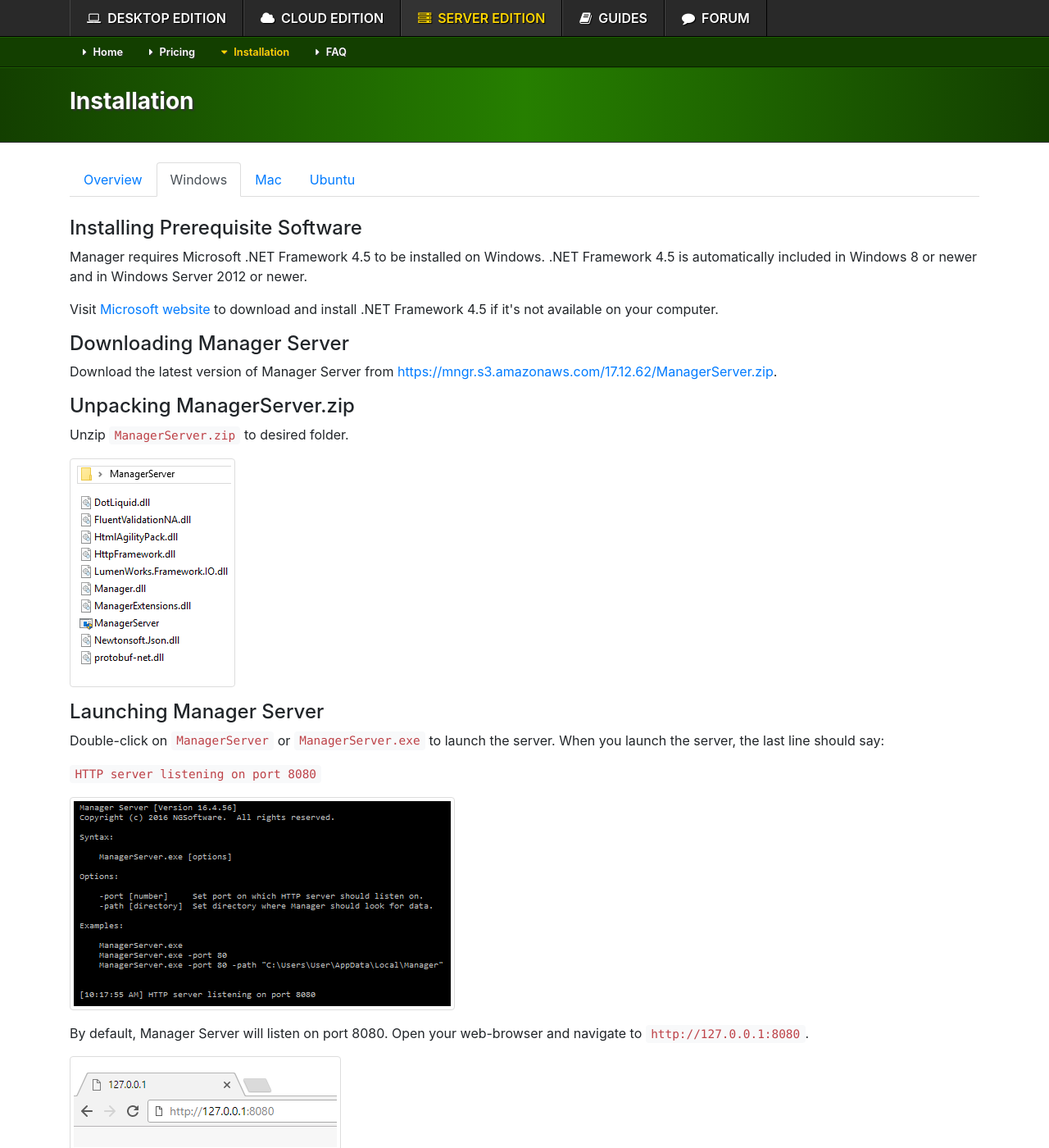
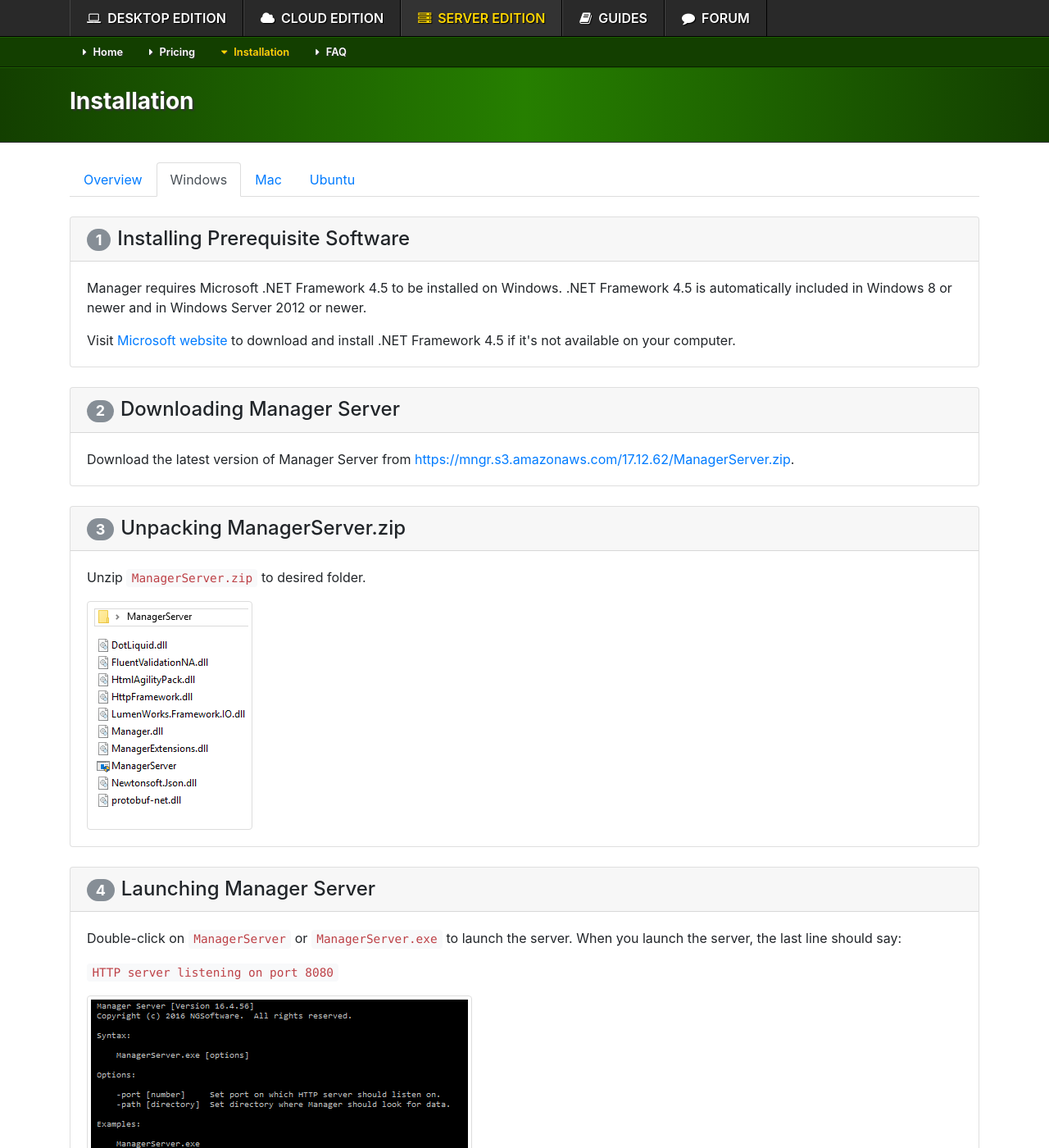
Before and after one commit to 3etechinns/www.manager.io, a Jekyll site: the page built from server/installation/windows/index.html, in a window 1280 px wide and 1400 px high. Shown: the whole window at 82% size. Built offline with Jekyll 4.4.1, drawn with Linux system fonts in a browser that asks for light colours; comment, search, counter and statistics services are not loaded.

Commit message:
no message

```diff
--- a/server/installation/windows/index.html
+++ b/server/installation/windows/index.html
@@ -10,87 +10,65 @@ title: Installation
 </ul>
 
 {% assign release = site.data.releases | last %}
-<h4>Installing Prerequisite Software</h4>
 
-<p>Manager requires Microsoft .NET Framework 4.5 to be installed on Windows. .NET Framework 4.5 is automatically included in Windows 8 or newer and in Windows Server 2012 or newer.</p>
+<div class="card mb-4"><h4 class="card-header"><span class="badge badge-pill badge-secondary mr-2">1</span>Installing Prerequisite Software</h4><div class="card-body">
+<p class="card-text">Manager requires Microsoft .NET Framework 4.5 to be installed on Windows. .NET Framework 4.5 is automatically included in Windows 8 or newer and in Windows Server 2012 or newer.</p>
+<p class="card-text">Visit <a href="https://www.microsoft.com/en-au/download/details.aspx?id=30653">Microsoft website</a> to download and install .NET Framework 4.5 if it's not available on your computer.</p>
+</div></div>
 
-<p>Visit <a href="https://www.microsoft.com/en-au/download/details.aspx?id=30653">Microsoft website</a> to download and install .NET Framework 4.5 if it's not available on your computer.</p>
+<div class="card mb-4"><h4 class="card-header"><span class="badge badge-pill badge-secondary mr-2">2</span>Downloading Manager Server</h4><div class="card-body">
+<p class="card-text">Download the latest version of Manager Server from <a href="https://mngr.s3.amazonaws.com/{{ release.version }}/ManagerServer.zip">https://mngr.s3.amazonaws.com/{{ release.version }}/ManagerServer.zip</a>.</p>
+</div></div>
 
-<h4>Downloading Manager Server</h4>
+<div class="card mb-4"><h4 class="card-header"><span class="badge badge-pill badge-secondary mr-2">3</span>Unpacking ManagerServer.zip</h4><div class="card-body">
+<p class="card-text">Unzip <code>ManagerServer.zip</code> to desired folder.</p>
+<p class="card-text"><img src="folder.png" class="img-thumbnail"></p>
+</div></div>
 
-<p>Download the latest version of Manager Server from <a href="https://mngr.s3.amazonaws.com/{{ release.version }}/ManagerServer.zip">https://mngr.s3.amazonaws.com/{{ release.version }}/ManagerServer.zip</a>.</p>
+<div class="card mb-4"><h4 class="card-header"><span class="badge badge-pill badge-secondary mr-2">4</span>Launching Manager Server</h4><div class="card-body">
+<p class="card-text">Double-click on <code>ManagerServer</code> or <code>ManagerServer.exe</code> to launch the server. When you launch the server, the last line should say:</p>
+<p class="card-text"><code>HTTP server listening on port 8080</code></p>
+<p class="card-text"><img src="console.png" class="img-thumbnail"></p>
+<p class="card-text">By default, Manager Server will listen on port 8080. Open your web-browser and navigate to <code>http://127.0.0.1:8080</code>.</p>
+<p class="card-text"><img src="address.png" class="img-thumbnail"></p>
+<p class="card-text">You should see login screen.</p>
+<p class="card-text"><img src="login.png" class="img-thumbnail"></p>
+<p class="card-text">Default administrator password is empty so just click <code>Login</code> button without entering any password.</p>
+</div></div>
 
-<h4>Unpacking ManagerServer.zip</h4>
+<div class="card mb-4"><h4 class="card-header"><span class="badge badge-pill badge-secondary mr-2">5</span>Access within local network</h4><div class="card-body">
+<p class="card-text">To access Manager Server from other computers within your local network, first find out IP address of the computer which is running Manager Server by running <code>ipconfig</code> command from command line.
+<p class="card-text">Look for the line which says <code>IPv4 Address</code> which will reveal IP address of your computer on LAN.
+<p class="card-text"><img src="ipconfig.png" class="img-thumbnail"></p>
+<p class="card-text">Your local IP address will typically start with <code>10.</code> or <code>192.168.</code>. For example, if your IP address is <code>192.168.1.4</code>, other computers on your local network will be able to access your Manager Server by typing into their web-browser <code>http://192.168.1.4:8080</code>. Take into consideration that by default, Windows Firewall will block inbound connections on port 8080 so you will need to create an exception so Windows Firewall will allow connection to your computer.
+</div></div>
 
-<p>Unzip <code>ManagerServer.zip</code> to desired folder.</p>
-
-<p><img src="folder.png" class="img-thumbnail"></p>
-
-<h4>Launching Manager Server</h4>
-
-<p>Double-click on <code>ManagerServer</code> or <code>ManagerServer.exe</code> to launch the server. When you launch the server, the last line should say:</p>
-
-<p><code>HTTP server listening on port 8080</code></p>
-
-<p><img src="console.png" class="img-thumbnail"></p>
-
-<p>By default, Manager Server will listen on port 8080. Open your web-browser and navigate to <code>http://127.0.0.1:8080</code>.</p>
-
-<p><img src="address.png" class="img-thumbnail"></p>
-
-<p>You should see login screen.</p>
-
-<p><img src="login.png" class="img-thumbnail"></p>
-
-<p>Default administrator password is empty so just click <code>Login</code> button without entering any password.</p>
-
-<h4>Access within local network</h4>
-
-<p>To access Manager Server from other computers within your local network, first find out IP address of the computer which is running Manager Server by running <code>ipconfig</code> command from command line.
-
-<p>Look for the line which says <code>IPv4 Address</code> which will reveal IP address of your computer on LAN.
-
-<p><img src="ipconfig.png" class="img-thumbnail"></p>
-
-<p>Your local IP address will typically start with <code>10.</code> or <code>192.168.</code>. For example, if your IP address is <code>192.168.1.4</code>, other computers on your local network will be able to access your Manager Server by typing into their web-browser <code>http://192.168.1.4:8080</code>. Take into consideration that by default, Windows Firewall will block inbound connections on port 8080 so you will need to create an exception so Windows Firewall will allow connection to your computer.
-
-<h4>Manager Server as a service</h4>
-
-<p>In order for anyone being able to access your Manager Server, your computer must be turned on and Manager Server instance must be running. Manager Server won't start by default when your computer restarts.</p>
-
-<p>To solve this problem, you can use free <a href="https://nssm.cc/">nssm.cc</a> in order to automatically launch Manager Server.</p>
-
+<div class="card mb-4"><h4 class="card-header"><span class="badge badge-pill badge-secondary mr-2">6</span>Manager Server as a service</h4><div class="card-body">
+<p class="card-text">In order for anyone being able to access your Manager Server, your computer must be turned on and Manager Server instance must be running. Manager Server won't start by default when your computer restarts.</p>
+<p class="card-text">To solve this problem, you can use free <a href="https://nssm.cc/">nssm.cc</a> in order to automatically launch Manager Server.</p>
 <ol>
 <li>First download NSSM and extract it to some folder</li>
 <li>Then install Manager Server as a service by entering the following command in your Terminal:</li>
 </ol>
+<p class="card-text"><code>nssm.exe install ManagerServer C:\your\path\to\manager\ManagerServer.exe</code></p>
+<p class="card-text">Then:<p>
+<p class="card-text"><code>nssm.exe start ManagerServer</code></p>
+<p class="card-text"><img src="nssm.png" class="img-thumbnail"></p>
+<p class="card-text">The first command will install the service and the second command will start Manager Server as a service. Now you can access Manager Server without launching <code>ManagerServer.exe</code> manually.</p>
+<p class="card-text">To remove Manager Server as a service, run following commands:</p>
+<p class="card-text"><code>nssm.exe stop ManagerServer</code></p>
+<p class="card-text">Then:</p>
+<p class="card-text"><code>nssm.exe remove ManagerServer</code></p>
+</div></div>
 
-<p><code>nssm.exe install ManagerServer C:\your\path\to\manager\ManagerServer.exe</code></p>
+<div class="card mb-4"><h4 class="card-header"><span class="badge badge-pill badge-secondary mr-2">7</span>Internet access</h4><div class="card-body">
+<p class="card-text">To access your Manager Server from the Internet, you will need to configure your router so it properly routes connections from the Internet into your computer running Manager Server. This is called port forwarding.
+</div></div>
 
-<p>Then:<p>
+<div class="card mb-4"><h4 class="card-header"><span class="badge badge-pill badge-secondary mr-2">8</span>Custom domain</h4><div class="card-body">
+<p class="card-text">Instead of typing IP address, your users can type domain name instead. This will involve setting up A record on your domain so the domain name (or subdomain) points to IP address of your Internet router.</p>
+</div></div>
 
-<p><code>nssm.exe start ManagerServer</code></p>
-
-<p><img src="nssm.png" class="img-thumbnail"></p>
-
-<p>The first command will install the service and the second command will start Manager Server as a service. Now you can access Manager Server without launching <code>ManagerServer.exe</code> manually.</p>
-
-<p>To remove Manager Server as a service, run following commands:</p>
-
-<p><code>nssm.exe stop ManagerServer</code></p>
-
-<p>Then:</p>
-
-<p><code>nssm.exe remove ManagerServer</code></p>
-
-<h4>Internet access</h4>
-
-<p>To access your Manager Server from the Internet, you will need to configure your router so it properly routes connections from the Internet into your computer running Manager Server. This is called port forwarding.
-
-<h4>Custom domain</h4>
-
-<p>Instead of typing IP address, your users can type domain name instead. This will involve setting up A record on your domain so the domain name (or subdomain) points to IP address of your Internet router.</p>
-
-<h4>Setting up HTTPS</h4>
-
-<p>If you are going to allow access from the Internet, it is highly recommended you secure Manager Server by HTTPS connection. This means your connection to your server will be encrypted. We recommend to use free edition of <a href="https://caddyserver.com/">Caddy</a> which will run on ports 80 and 443 and will automatically install SSL certificate for your custom domain.
+<div class="card mb-4"><h4 class="card-header"><span class="badge badge-pill badge-secondary mr-2">9</span>Setting up HTTPS</h4><div class="card-body">
+<p class="card-text">If you are going to allow access from the Internet, it is highly recommended you secure Manager Server by HTTPS connection. This means your connection to your server will be encrypted. We recommend to use free edition of <a href="https://caddyserver.com/">Caddy</a> which will run on ports 80 and 443 and will automatically install SSL certificate for your custom domain.
+</div></div>
```
